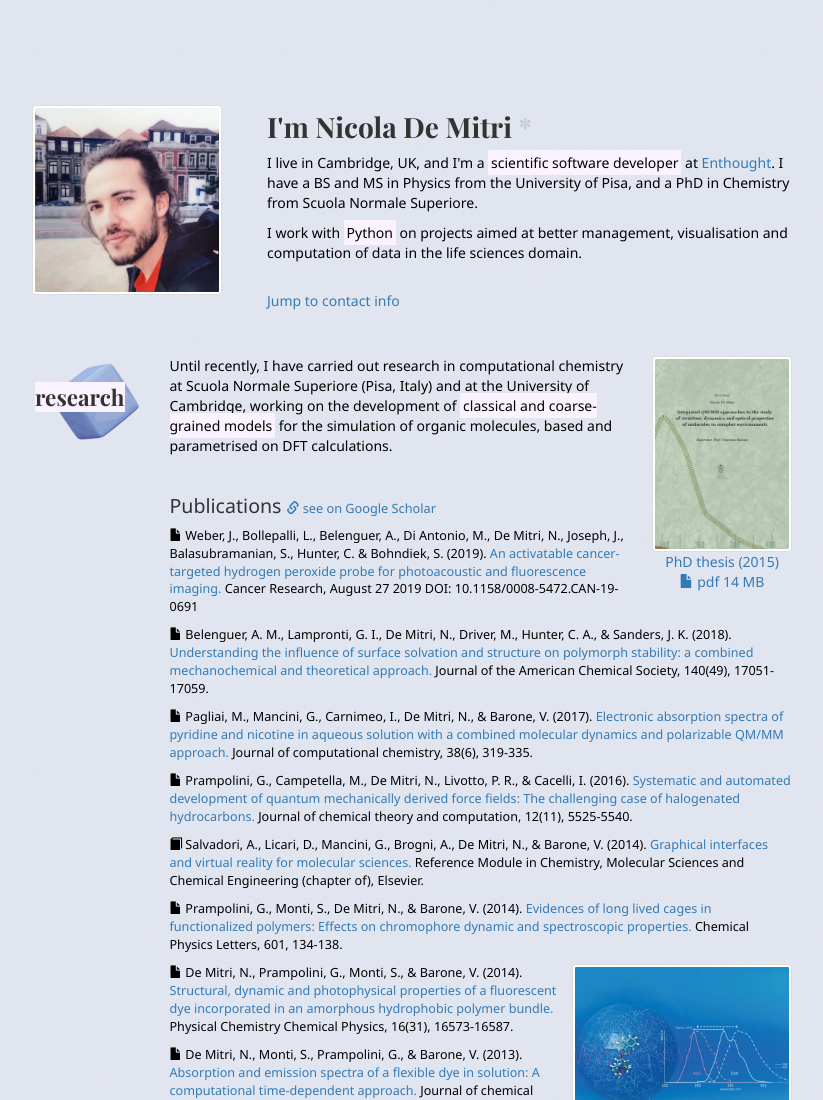
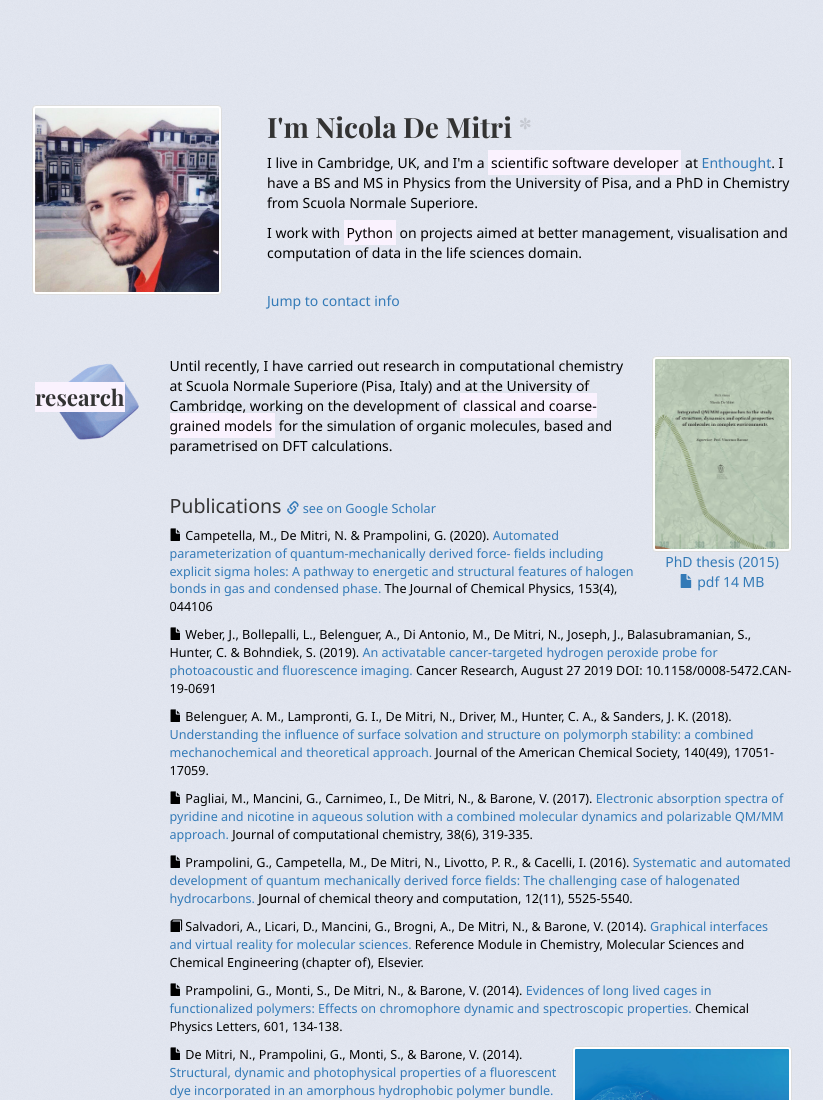
Before and after one commit to nicolasap-dm/nicolasap-dm.github.io, a plain HTML site: page index.html in a window 1280 px wide. Shown: the top 1100 px of the page, without its empty margins (208-1031 px from the left). Drawn offline with nearby package versions, Linux system fonts and the light colour scheme.

Commit message:
+ sigma hole paper

```diff
--- a/index.html
+++ b/index.html
@@ -103,6 +103,13 @@
           "https://scholar.google.com/citations?user=FvKUT0UAAAAJ"><span class=
           "glyphicon glyphicon-link" aria-hidden="true"></span> see on Google
           Scholar</a></small></h3>
+          <p class="paper"><span class="glyphicon glyphicon-file" aria-hidden=
+          "true"></span> Campetella, M., De Mitri, N. & Prampolini, G. (2020).
+          <a href="https://aip.scitation.org/doi/full/10.1063/5.0014280">
+          Automated parameterization of quantum-mechanically derived force-
+          fields including explicit sigma holes: A pathway to energetic and
+          structural features of halogen bonds in gas and condensed phase.</a>
+          The Journal of Chemical Physics, 153(4), 044106</p>
           <p class="paper"><span class="glyphicon glyphicon-file" aria-hidden=
           "true"></span> Weber, J., Bollepalli, L., Belenguer, A., Di Antonio,
           M., De Mitri, N., Joseph, J., Balasubramanian, S., Hunter, C. &
```
